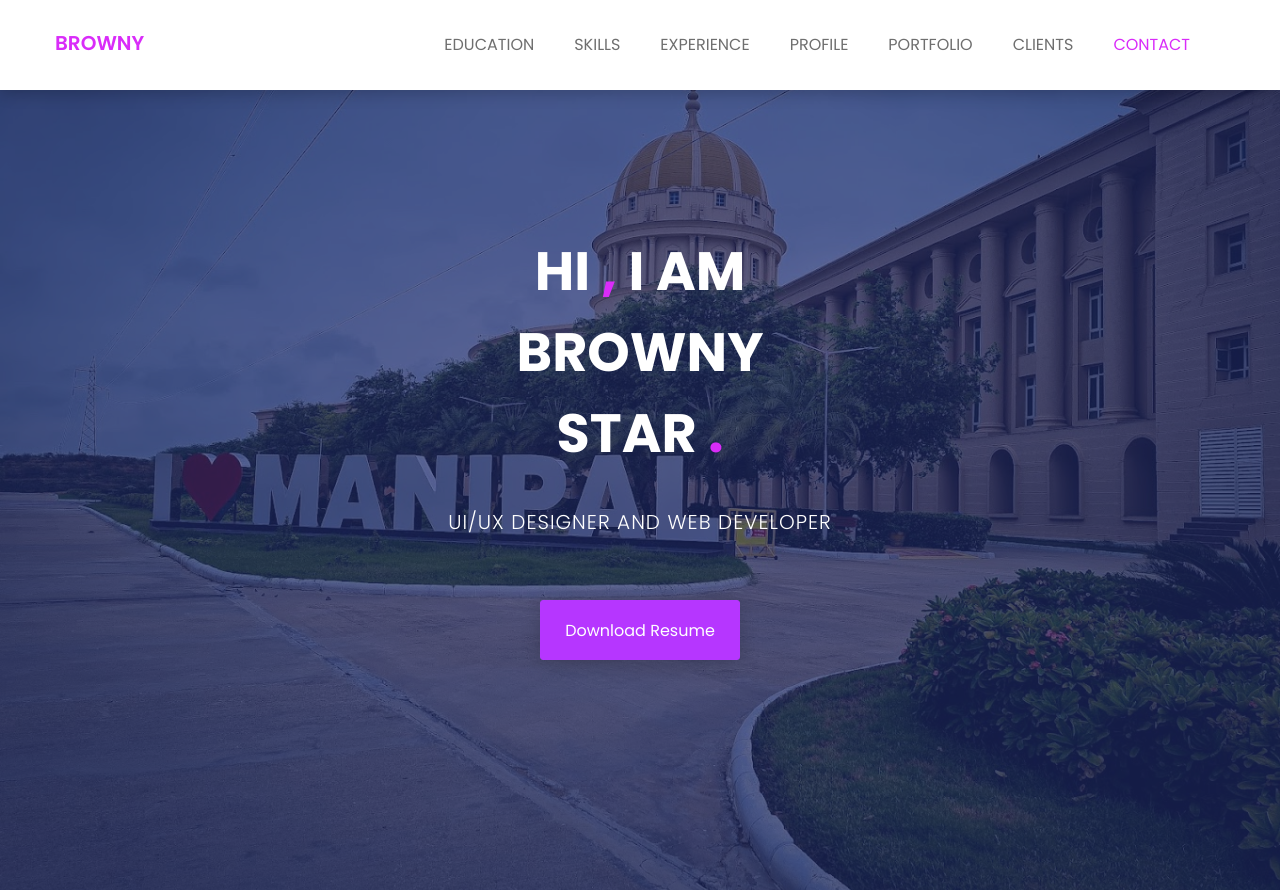
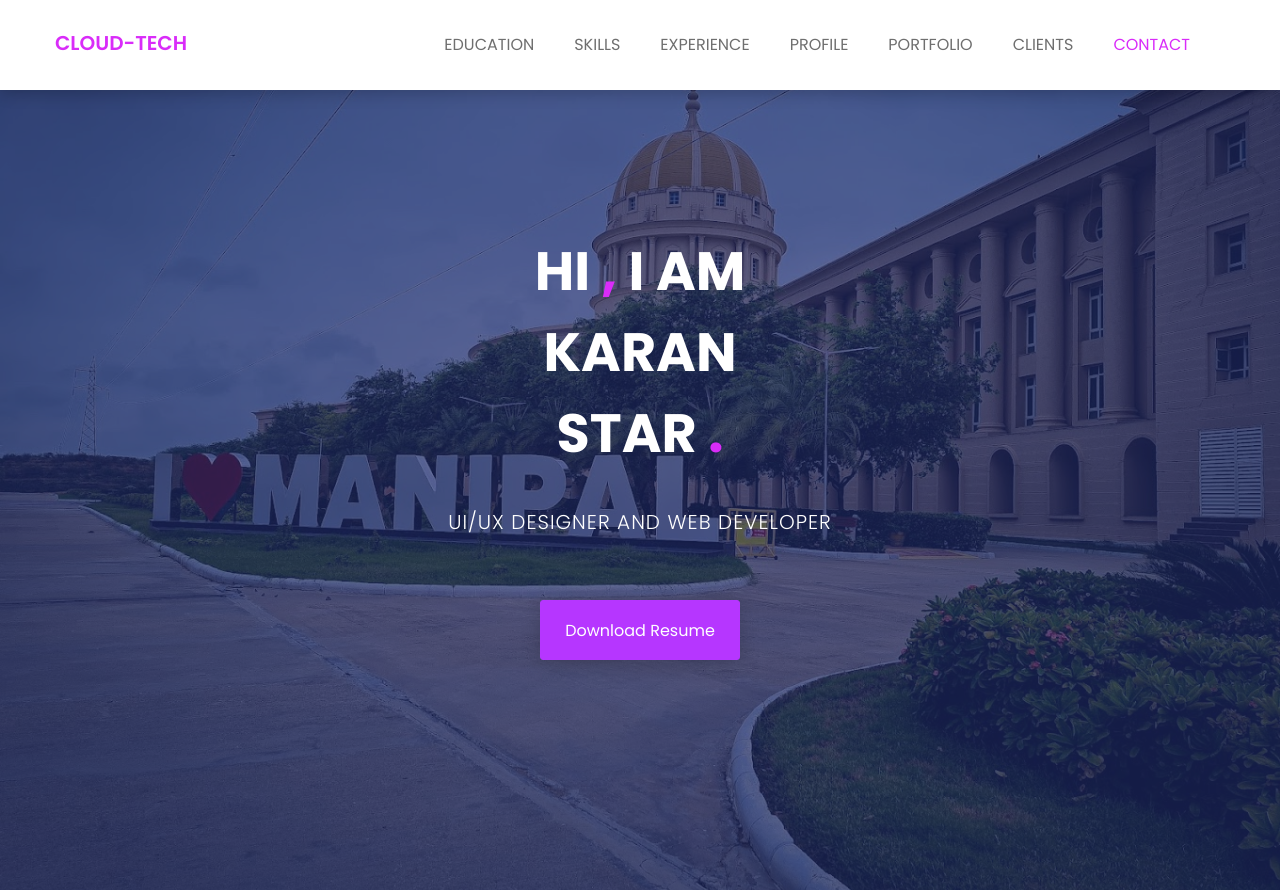
Before and after one commit to IndiansEarth/s3-STATICWEB-PROFILE, a plain HTML site: page index.html in a window 1280 px wide. Shown: the top 890 px of the page. Drawn offline with nearby package versions, Linux system fonts and the light colour scheme.

Commit message:
Update index.html

```diff
--- a/index.html
+++ b/index.html
@@ -70,7 +70,7 @@
 			                <button type="button" class="navbar-toggle" data-toggle="collapse" data-target="#navbar-menu">
 			                    <i class="fa fa-bars"></i>
 			                </button>
-			                <a class="navbar-brand" href="index.html">browny</a>
+			                <a class="navbar-brand" href="index.html">Cloud-Tech</a>
 			            </div><!--/.navbar-header-->
 			            <!-- End Header Navigation -->
 
@@ -103,9 +103,9 @@
 				<div class="row">
 					<div class="col-md-12 text-center">
 						<div class="header-text">
-							<h2>hi <span>,</span> i am <br> browny <br> star <span>.</span>   </h2>
+							<h2>hi <span>,</span> i am <br> Karan <br> star <span>.</span>   </h2>
 							<p>ui/ux designer and web developer</p>
-							<a href="assets/download/browney.txt" download>download resume</a>
+							<a href="assets/download/Resume1.pdf" download>download resume</a>
 						</div><!--/.header-text-->
 					</div><!--/.col-->
 				</div><!-- /.row-->
```
